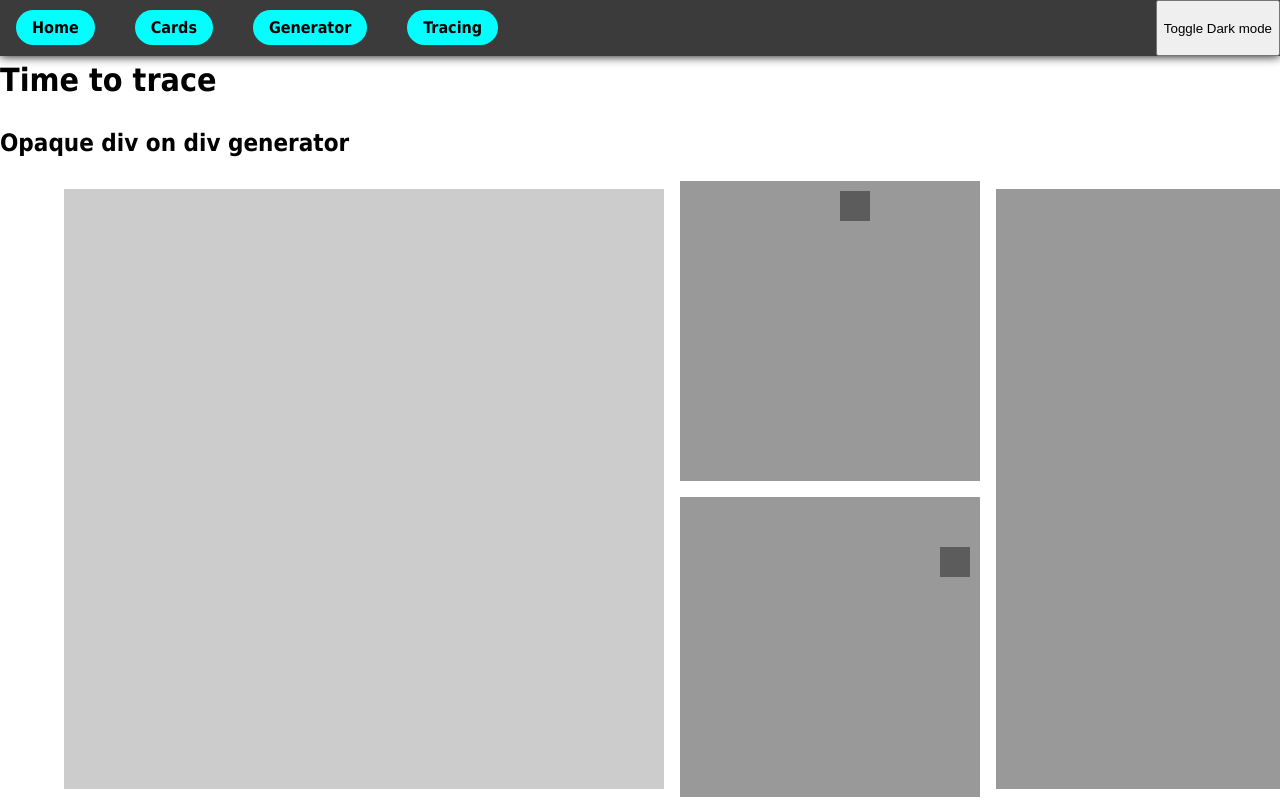
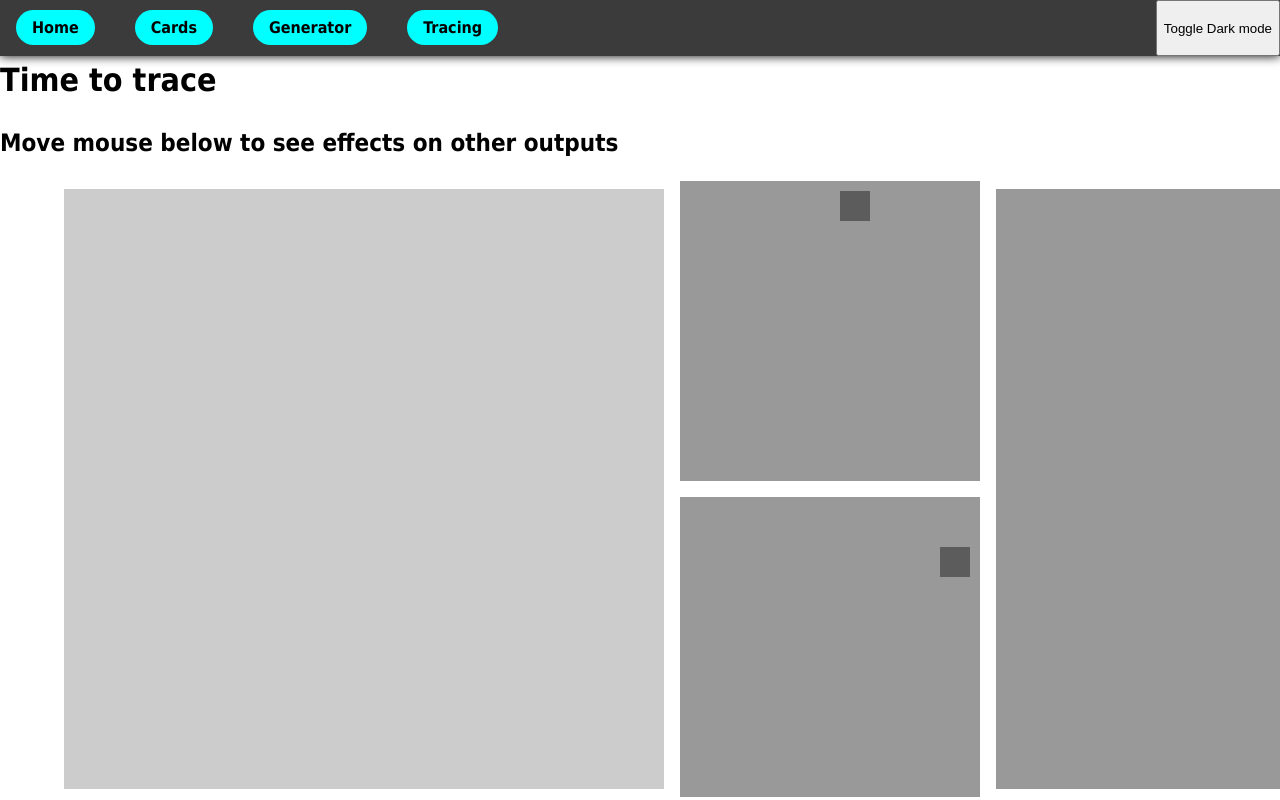
Before and after one commit to EmilNilssonDataDuctus/vite-app, a React (Vite) app: page /tracing in a window 1280 px wide. Shown: the top 800 px of the page. Built offline with nearby package versions, Linux system fonts and the light colour scheme.

Commit message:
Change heading of tracing page

```diff
--- a/src/components/TracerPage/TracerPage.jsx
+++ b/src/components/TracerPage/TracerPage.jsx
@@ -77,7 +77,7 @@ export const TracerPage = () => {
     <MainWrapper>
       <h1>Time to trace</h1>
       <section>
-        <h2>Opaque div on div generator</h2>
+        <h2>Move mouse below to see effects on other outputs</h2>
         <DisplayContainerWrapper>
           <DisplayContainerReader
             onMouseMove={detectMouse}
```
